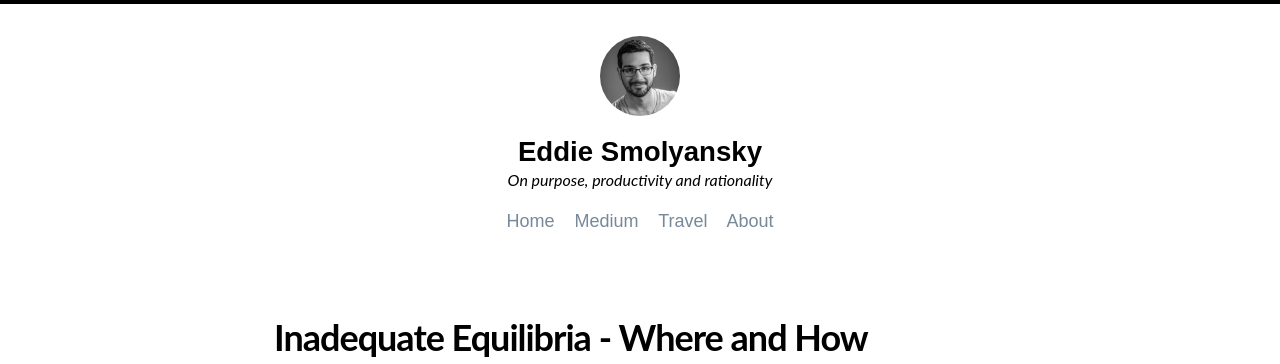
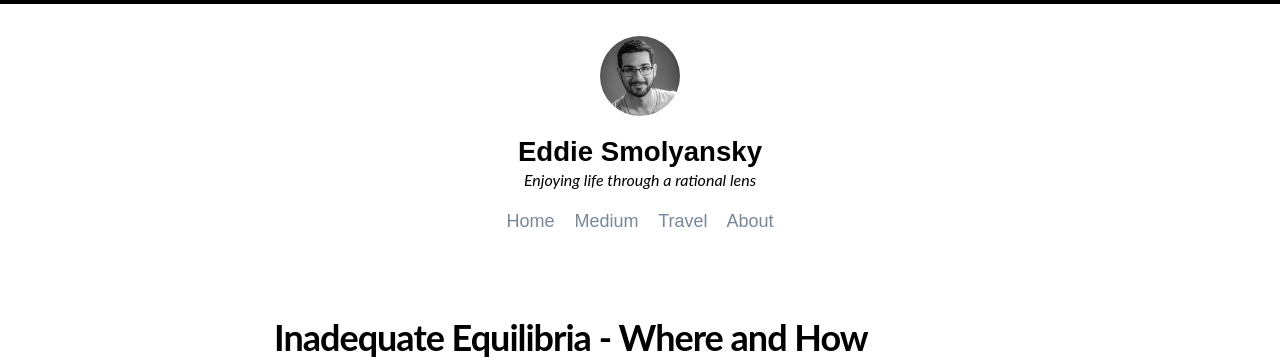
Before and after one commit to eddiesmo/eddiesmo.github.io, a Jekyll site: the page built from index.html, in a window 1280 px wide. Shown: the top 364 px of the page. Built offline with Jekyll 4.4.1, drawn with Linux system fonts in a browser that asks for light colours; nearby versions of some CDN libraries.

Commit message:
bring back old slogan

```diff
--- a/_config.yml
+++ b/_config.yml
@@ -17,7 +17,8 @@
 # remote_theme: mmistakes/so-simple-theme
 # locale: en-US
 title: "Eddie Smolyansky"
-description: "On purpose, productivity and rationality"
+# description: "On purpose, productivity and rationality"
+description: "Enjoying life through a rational lens"
 baseurl: # the subpath of your site, e.g. "/blog"
 url: https://eddiesmo.github.io/ # the base hostname & protocol for your site e.g. "https://mmistakes.github.io"
 logo: /images/logo-profile.jpeg # path of site logo, e.g. "/images/logo.png"
```
